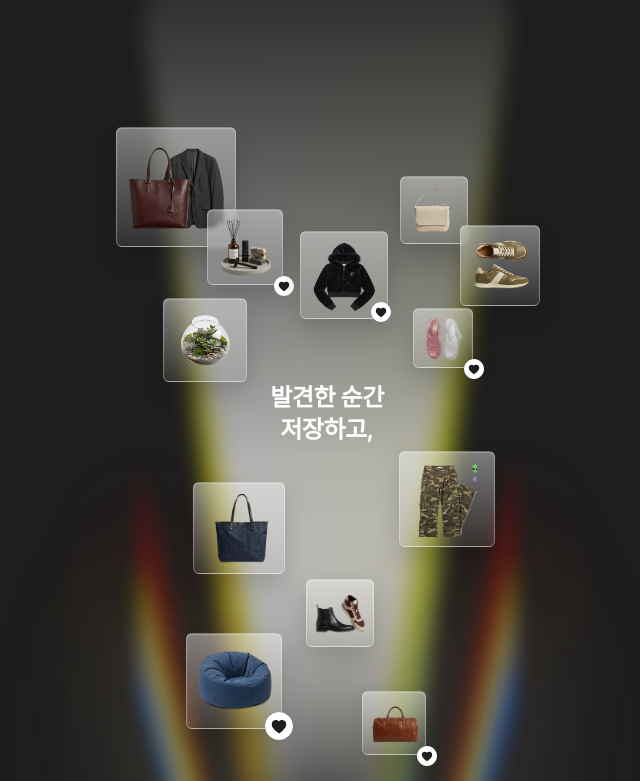
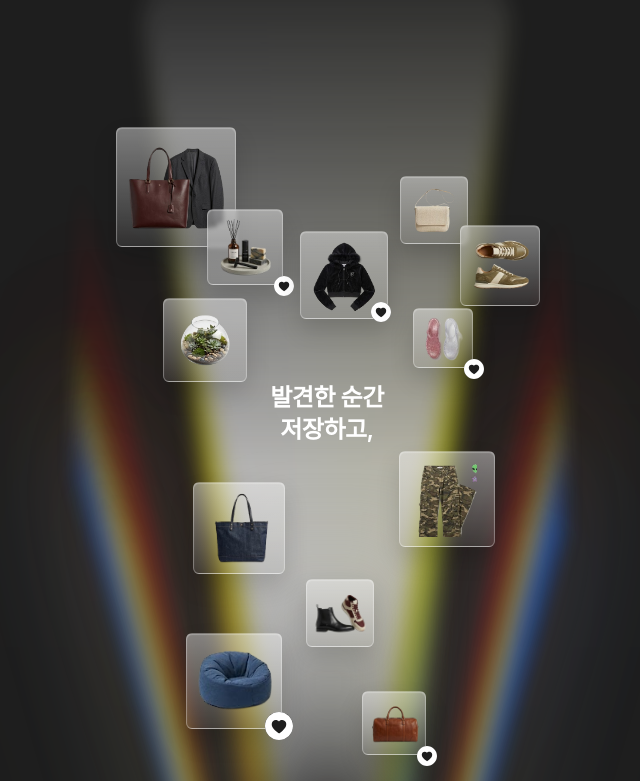
Before and after one commit to Digginn/Diggin-landing, a Next.js app: page / in a window 1280 px wide. Shown: the part 1299-2080 px from the top of the page, without its empty margins (313-953 px from the left). Built offline with nearby package versions, Linux system fonts and the light colour scheme; a web font is replaced by a local one.

Commit message:
fix: 모바일 프리즘 빛 폭 보정

```diff
--- a/app/globals.css
+++ b/app/globals.css
@@ -85,7 +85,7 @@ body {
   position: absolute;
   top: 200px;
   left: 50%;
-  width: 375px;
+  width: clamp(375px, 58vw, 743px);
   height: 1154px;
   transform: translateX(-50%);
   -webkit-mask-image: linear-gradient(
```
